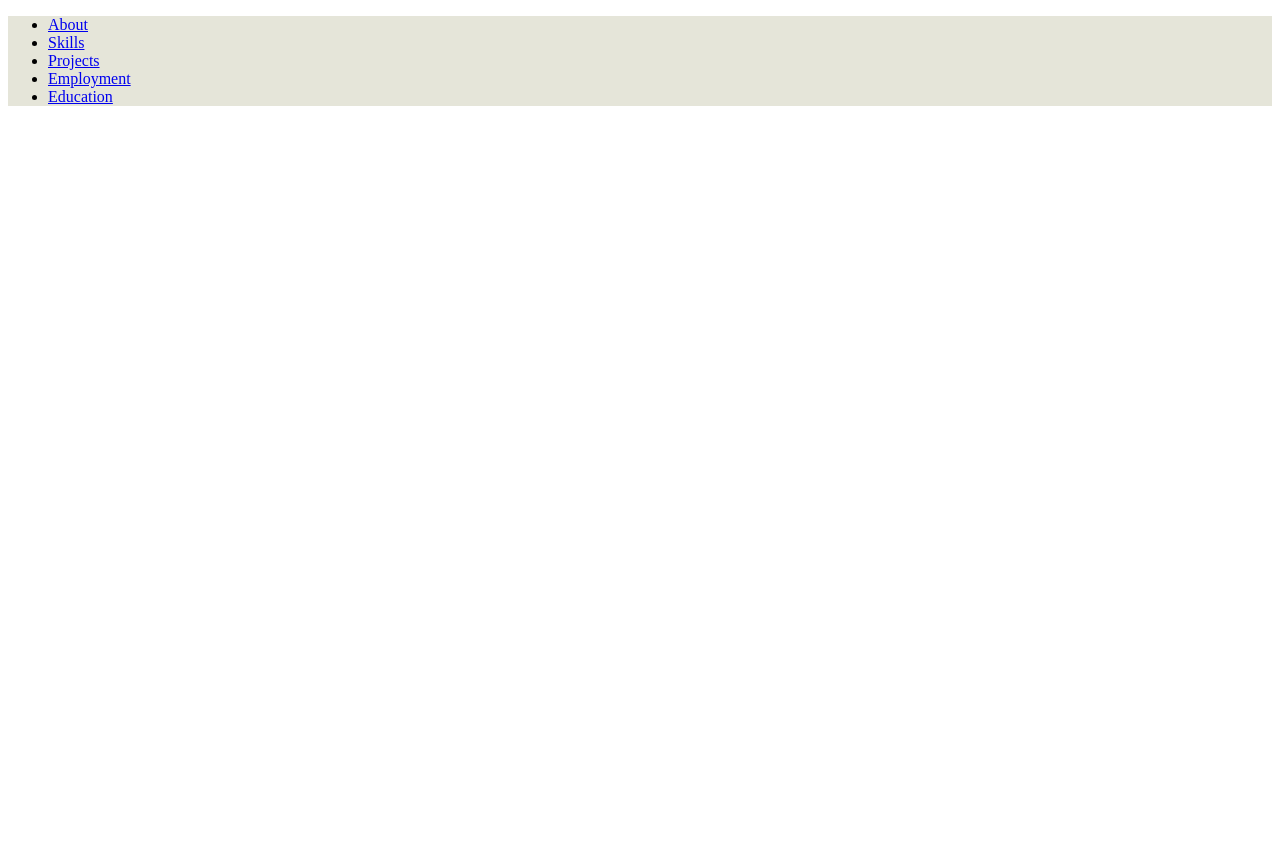
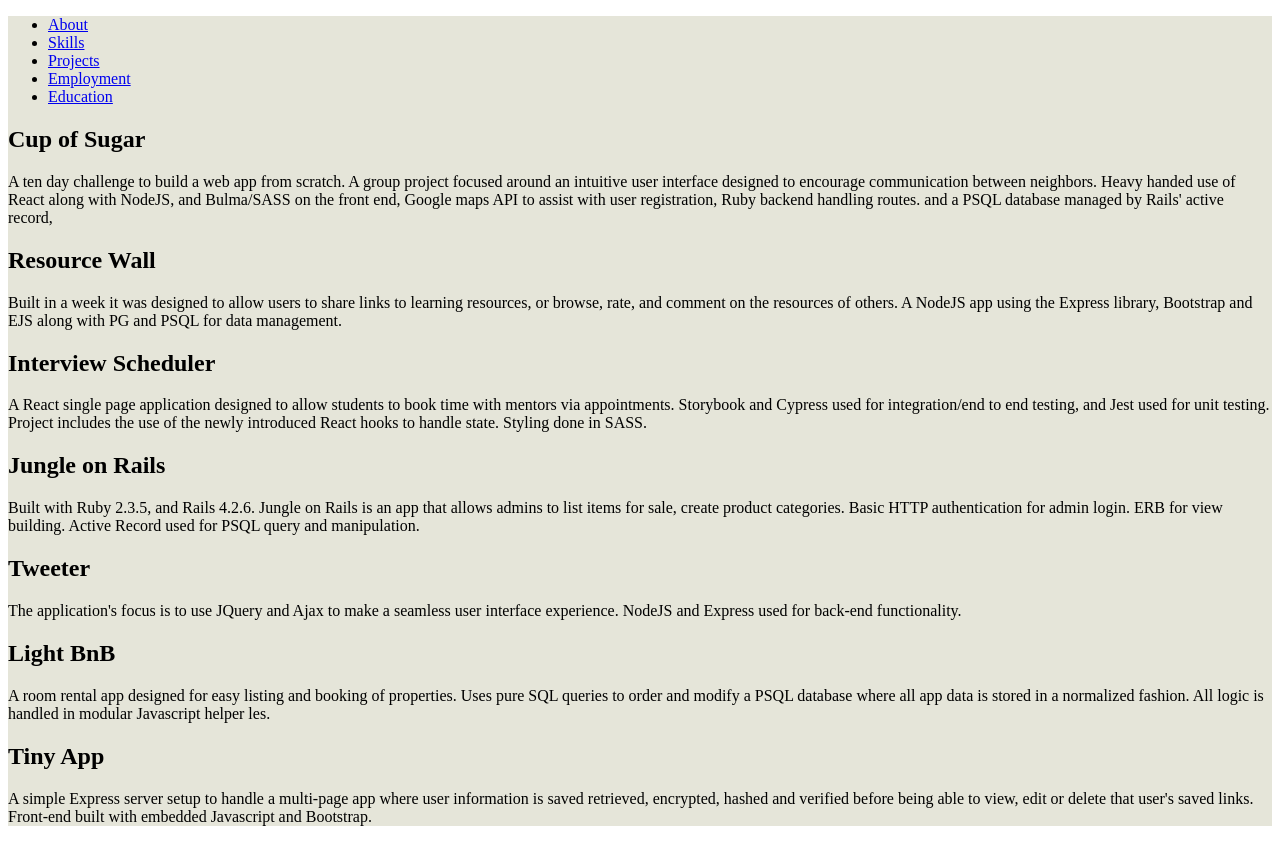
Before and after one commit to hurtlethefrog/react-resume, a React (Create React App) app in the folder my-app/: page /projects in a window 1280 px wide. Before the commit the page ends 800 px from the top, so only its background shows below. Built offline with nearby package versions, Linux system fonts and the light colour scheme.

Commit message:
project information mapped into project tab

```diff
--- a/my-app/src/components/Projects.js
+++ b/my-app/src/components/Projects.js
@@ -1,9 +1,13 @@
 import React from "react";
 
 import "./styles.scss";
+import projectMapper from "../helpers/projectMapper";
 
 export default function Projects(props) {
-  return <section className="projects">
 
-  </section>;
+  return (
+    <section className="projects">
+      {projectMapper(props.projects)}
+    </section>
+  );
 }
--- a/my-app/src/data/me.json
+++ b/my-app/src/data/me.json
@@ -16,7 +16,7 @@
       "CSS3"
     ],
     "frameworks": ["JQuery", "SASS", "Rails"],
-    "libraries": ["Bootstrap", "Express", "Bulma", "React"],
+    "libraries": ["Bootstrap 3", "Express", "Bulma", "React"],
     "testingTools": [
       "Cypress",
       "Jest",
--- a/my-app/src/helpers/listCreator.js
+++ b/my-app/src/helpers/listCreator.js
@@ -1,9 +1,11 @@
-import React from "react"
+import React from "react";
 
 const listCreator = arr => {
-    return arr.map(item => {
-      return <li key={item}>{item}</li>;
-    });
-  };
+  let i = 0
+  return arr.map(item => {
+    i++
+    return <li key={item + i}>{item}</li>;
+  });
+};
 
-  export default listCreator
+export default listCreator;
--- /dev/null
+++ b/my-app/src/helpers/projectMapper.js
@@ -0,0 +1,15 @@
+import React from "react";
+
+const projectMapper = arr => {
+  let i = 0;
+  return arr.map(item => {
+    i++;
+    return (
+      <div key={item.title + i}>
+        <h2>{item.title}</h2>
+        <p>{item.description}</p>
+      </div>
+    );
+  });
+};
+export default projectMapper;
```
